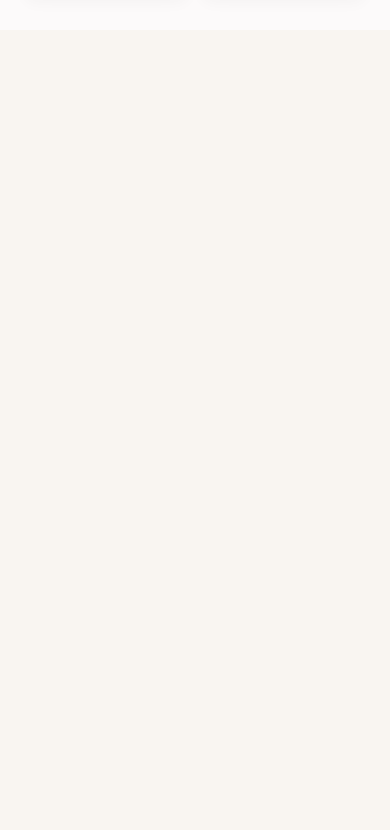
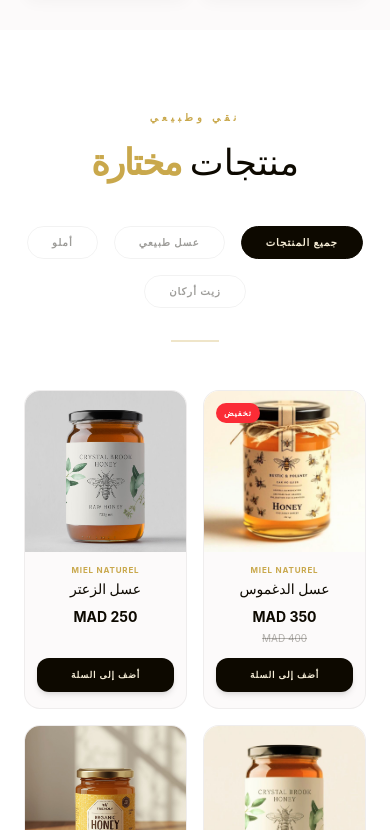
Before and after one commit to Samir-ibourki/AgramBio-Word, a React app: page / in a window 390 px wide. Shown: the part 1294-2124 px from the top of the page. Before the commit the page ends 1324 px from the top, so only its background shows below. Built offline with nearby package versions, Linux system fonts and the light colour scheme; the HTML template or start-up script is replaced by a standard one.

Commit message:
create Products section and he is cards componnes and make it responsive

```diff
--- a/src/App.jsx
+++ b/src/App.jsx
@@ -3,6 +3,7 @@ import Hero from "./components/Hero";
 import { QueryClient, QueryClientProvider } from "@tanstack/react-query";
 import { AnimationProvider,  } from "./context/AnimationContext";
 import Category from "./components/Category";
+import Products from "./components/Products";
 const queryClient = new QueryClient();
 
 function App() {
@@ -14,6 +15,7 @@ function App() {
         <Header/>
         <Hero/>
         <Category/>
+        <Products/>
       </AnimationProvider>
     </QueryClientProvider>
     </>
--- /dev/null
+++ b/src/components/ProductCard.jsx
@@ -0,0 +1,72 @@
+import { Link } from "react-router-dom";
+import { useTranslation } from "react-i18next";
+import { useCartStore } from "../store/useCartStore";
+
+function ProductCard({ product }) {
+  const { t, i18n } = useTranslation();
+  const { addToCart, setIsCartOpen } = useCartStore();
+  const lang = i18n.language;
+
+  const getName = () => {
+    if (typeof product.name === 'object') return product.name[lang] || product.name.fr || product.name.ar || "Product";
+    return product.name;
+  };
+
+  const handleAddToCart = (e) => {
+    e.preventDefault();
+    const cartProduct = {
+      ...product,
+      image: product.images && product.images[0] ? product.images[0] : "/placeholder.png"
+    };
+    addToCart(cartProduct);
+    setIsCartOpen(true);
+  };
+
+  return (
+    <div className="group bg-[#FCFAFA] rounded-2xl md:rounded-3xl overflow-hidden border border-black/5 hover:shadow-[0_20px_40px_rgba(0,0,0,0.05)] transition-all duration-500 flex flex-col h-full">
+      <Link to={`/product/${product.id}`} className="block flex-1 group/link">
+        <div className="relative aspect-square overflow-hidden bg-white">
+          <img
+            src={product.images && product.images[0] ? product.images[0] : "/placeholder.png"}
+            alt={getName()}
+            loading="lazy"
+            className="w-full h-full object-cover transition-transform duration-700 group-hover/link:scale-110"
+          />
+          {product.originalPrice && (
+            <div className="absolute top-3 left-3 md:top-4 md:left-4 bg-red-500 text-white text-[8px] md:text-[10px] font-bold px-2 md:px-3 py-1 rounded-full uppercase tracking-widest z-10">
+              {t('products.sale')}
+            </div>
+          )}
+        </div>
+
+        <div className="p-3 md:p-6 text-center">
+            <span className="text-gold text-[8px] md:text-[9px] font-bold uppercase tracking-widest mb-1 md:mb-2 block">
+                {product.categorySlug?.replace(/-/g, ' ') || t('products.organic')}
+            </span>
+          <h3 className="text-dark text-sm md:text-xl font-serif mb-2 md:mb-3 line-clamp-2 group-hover/link:text-gold transition-colors leading-snug">
+            {getName()}
+          </h3>
+
+          <div className="flex flex-col md:flex-row items-center justify-center gap-1 md:gap-3">
+            <span className="text-dark font-bold text-sm md:text-lg">{product.price} MAD</span>
+            {product.originalPrice && (
+              <span className="text-dark/30 line-through text-[10px] md:text-sm">{product.originalPrice} MAD</span>
+            )}
+          </div>
+        </div>
+      </Link>
+
+      <div className="px-3 md:px-6 pb-4 md:pb-6 mt-auto">
+        <button
+          onClick={handleAddToCart}
+          className="w-full py-2.5 md:py-3 cursor-pointer bg-dark text-cream text-[9px] md:text-[10px] uppercase font-bold tracking-widest
+        rounded-xl transition-all duration-300 hover:bg-gold hover:text-dark shadow-md active:scale-95"
+        >
+          {t('products.add_to_cart')}
+        </button>
+      </div>
+    </div>
+  );
+}
+
+export default ProductCard;
--- /dev/null
+++ b/src/components/Products.jsx
@@ -0,0 +1,101 @@
+import { useMemo, useRef, useState } from "react";
+import { Link, useParams } from "react-router-dom";
+import { useTranslation } from "react-i18next";
+import { staticProducts } from "../data/products";
+import ProductCard from "./ProductCard";
+import gsap from "gsap";
+import { useGSAP } from "@gsap/react";
+import { ScrollTrigger } from "gsap/ScrollTrigger";
+
+gsap.registerPlugin(ScrollTrigger);
+
+function Products() {
+  const { t, i18n } = useTranslation();
+  const { slug } = useParams();
+  const containerRef = useRef(null);
+  const [activeTab, setActiveTab] = useState(slug || "all");
+
+  const categories = [
+    { name: t('shop.miel'), slug: 'miel-naturel' },
+    { name: t('shop.amlou'), slug: 'amlou' },
+    { name: t('shop.argan'), slug: 'huiles-naturelles' },
+  ];
+
+  const products = useMemo(() => {
+    if (activeTab !== "all") {
+      return staticProducts.filter(p => p.categorySlug === activeTab);
+    }
+    if (slug) {
+      return staticProducts.filter(p => p.categorySlug === slug);
+    }
+
+    return staticProducts.slice(0, 4);
+  }, [slug, activeTab]);
+
+  useGSAP(() => {
+    const q = gsap.utils.selector(containerRef);
+    gsap.from(q('.title-anim'), { y: 50, opacity: 0, duration: 1, scrollTrigger: { trigger: q('.title-anim'), start: "top 90%" } });
+    gsap.fromTo(q('.card'), { y: 100, opacity: 0 }, { y: 0, opacity: 1, duration: 0.8, stagger: 0.15, ease: "power2.out", overwrite: "auto", scrollTrigger: { trigger: q('.card'), start: "top 90%" } });
+  }, { scope: containerRef, dependencies: [products] });
+
+  return (
+    <section id="products" ref={containerRef} className="py-20 bg-white">
+      <div className="max-w-7xl lg:max-w-[95vw] mx-auto px-6">
+
+        <div className="title-anim mb-12 flex flex-col items-center text-center">
+          <span className="text-gold text-[10px] tracking-[0.4em] uppercase font-bold mb-4">
+            {t('products.tag')}
+          </span>
+          <h2 className="text-4xl md:text-5xl font-serif text-dark lowercase italic leading-tight mb-2">
+            {t('products.title_prefix')} <span className="text-gold not-italic font-bold tracking-tighter uppercase">{t('products.title_highlight')}</span>
+          </h2>
+
+          {/* Category Tabs */}
+          {!slug && (
+            <div className="flex flex-wrap justify-center gap-4 mt-8">
+              <button
+                onClick={() => setActiveTab("all")}
+                className={`px-6 py-2 text-[10px] uppercase font-bold tracking-widest rounded-full transition-all duration-300 border ${activeTab === 'all' ? 'bg-dark text-cream border-dark' : 'bg-transparent text-dark/40 border-black/5 hover:border-gold/30 hover:text-gold'}`}
+              >
+                {t('shop.all_products') || 'Tout'}
+              </button>
+              {categories.map((cat) => (
+                <button
+                  key={cat.slug}
+                  onClick={() => setActiveTab(cat.slug)}
+                  className={`px-6 py-2 text-[10px] uppercase font-bold tracking-widest rounded-full transition-all duration-300 border ${activeTab === cat.slug ? 'bg-dark text-cream border-dark' : 'bg-transparent text-dark/40 border-black/5 hover:border-gold/30 hover:text-gold'}`}
+                >
+                  {cat.name}
+                </button>
+              ))}
+            </div>
+          )}
+
+          <div className="w-12 h-[2px] bg-gold/30 mt-8 mx-auto" />
+        </div>
+
+        <div className="grid grid-cols-2 md:grid-cols-2 lg:grid-cols-4 gap-4 lg:gap-8 min-h-[400px]">
+          {products.map((product) => (
+            <div key={product.id} className="card">
+              <ProductCard product={product} />
+            </div>
+          ))}
+        </div>
+
+        <div className="mt-16 flex justify-center">
+          <Link
+            to="/shop"
+            className="group relative px-10 py-4 bg-dark text-cream rounded-full overflow-hidden transition-all duration-300 hover:pr-14 shadow-xl"
+          >
+            <span className="relative z-10 text-[10px] uppercase font-bold tracking-[0.2em]">{t('products.see_more')}</span>
+            <div className="absolute right-6 top-1/2 -translate-y-1/2 opacity-0 group-hover:opacity-100 transition-all duration-300">→</div>
+            <div className="absolute inset-0 bg-gold translate-y-full group-hover:translate-y-0 transition-transform duration-500" />
+          </Link>
+        </div>
+
+      </div>
+    </section>
+  );
+}
+
+export default Products;
```
